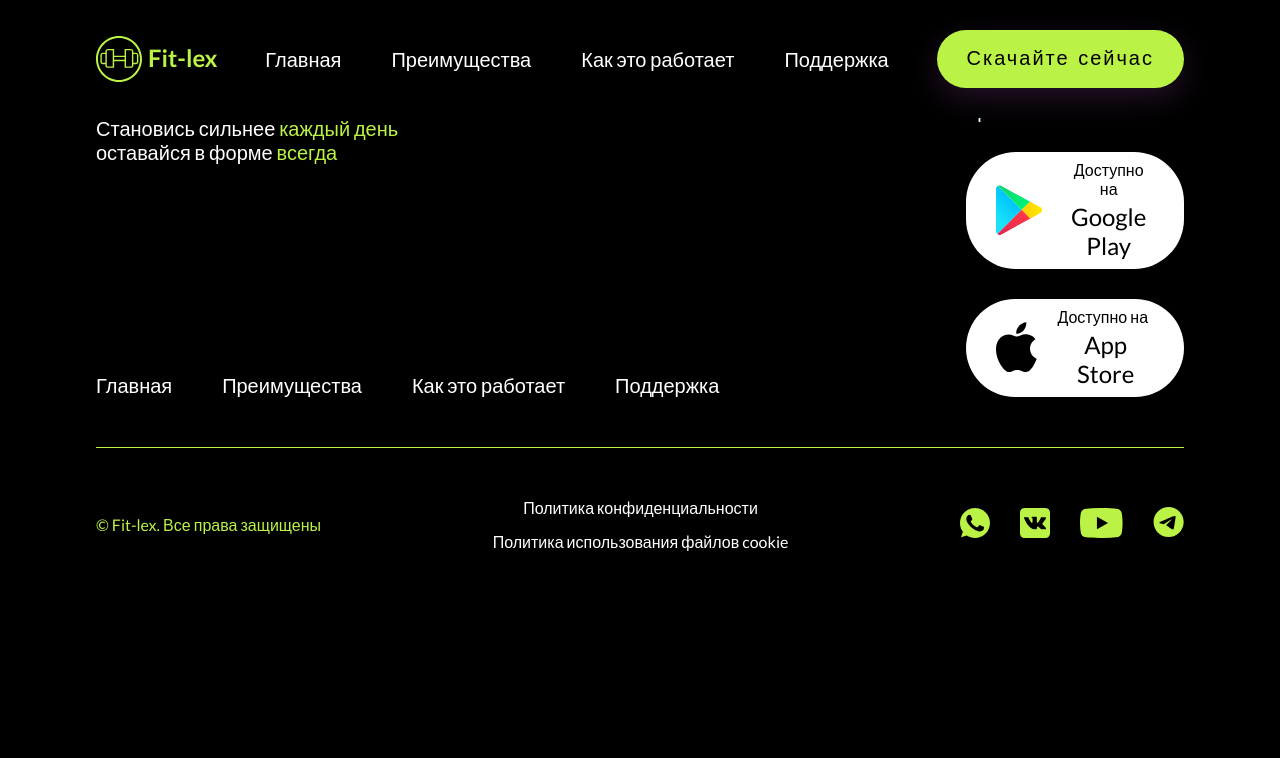
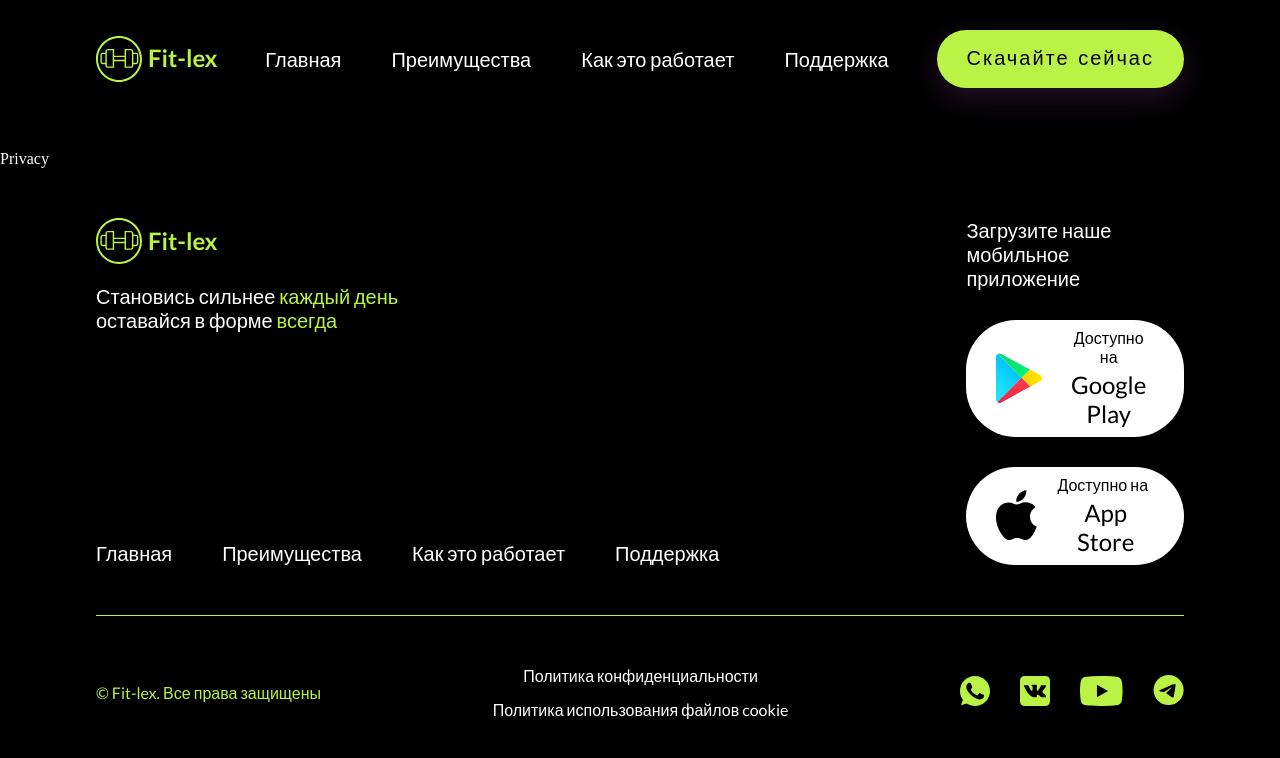
Before and after one commit to azimjonking/fitnes, a React (Create React App) app: page /privacy in a window 1280 px wide. Shown: the top 758 px of the page. Built offline with nearby package versions, Linux system fonts and the light colour scheme.

Commit message:
privacy and cookie pages are created

```diff
--- a/src/App.js
+++ b/src/App.js
@@ -5,6 +5,8 @@ import Header from "./component/header/Header";
 import Footer from "./component/footer/Footer";
 import Home from "./pages/home/Home";
 import Support from "./pages/support/Support";
+import Privacy from "./pages/privacy/Privacy";
+import Cookie from "./pages/cookie/Cookie";
 
 function App() {
 
@@ -21,6 +23,8 @@ function App() {
       <Routes>
         <Route path="/" exact element={<Home />} />
         <Route path="/support" exact element={<Support />} />
+        <Route path="/privacy" exact element={<Privacy />} />
+        <Route path="/cookie" exact element={<Cookie />} />
       </Routes>
       <Footer />
     </div>
--- /dev/null
+++ b/src/pages/cookie/Cookie.js
@@ -0,0 +1,10 @@
+import React from 'react';
+import "./cookie.css";
+
+const Cookie = () => {
+  return (
+    <div>Cookie</div>
+  )
+}
+
+export default Cookie
--- /dev/null
+++ b/src/pages/privacy/Privacy.js
@@ -0,0 +1,10 @@
+import React from 'react';
+import "./privacy.css";
+
+const Privacy = () => {
+  return (
+    <div className='privacy'>Privacy</div>
+  )
+}
+
+export default Privacy
--- /dev/null
+++ b/src/pages/privacy/privacy.css
@@ -0,0 +1,3 @@
+.privacy {
+    padding-top: 150px;
+}
```
Also changed, not shown: src/pages/cookie/cookie.css (added).
